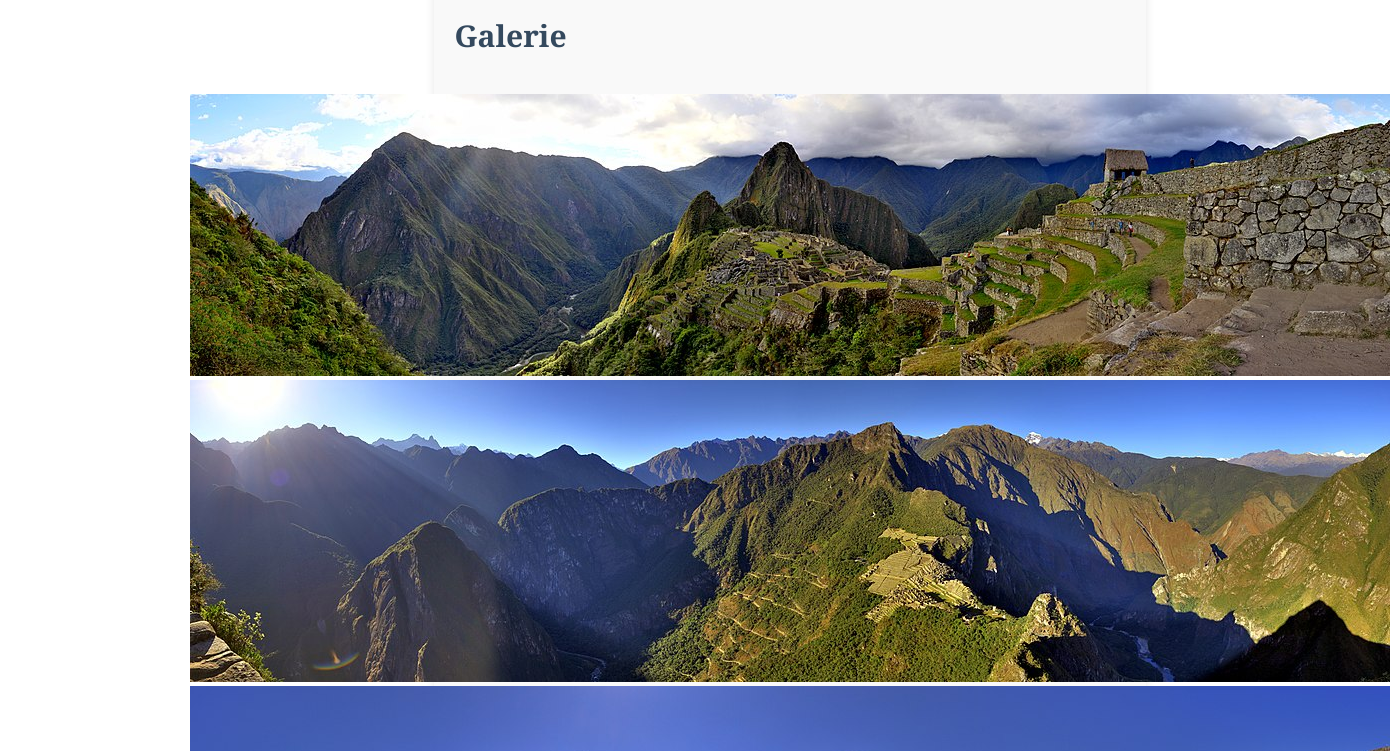
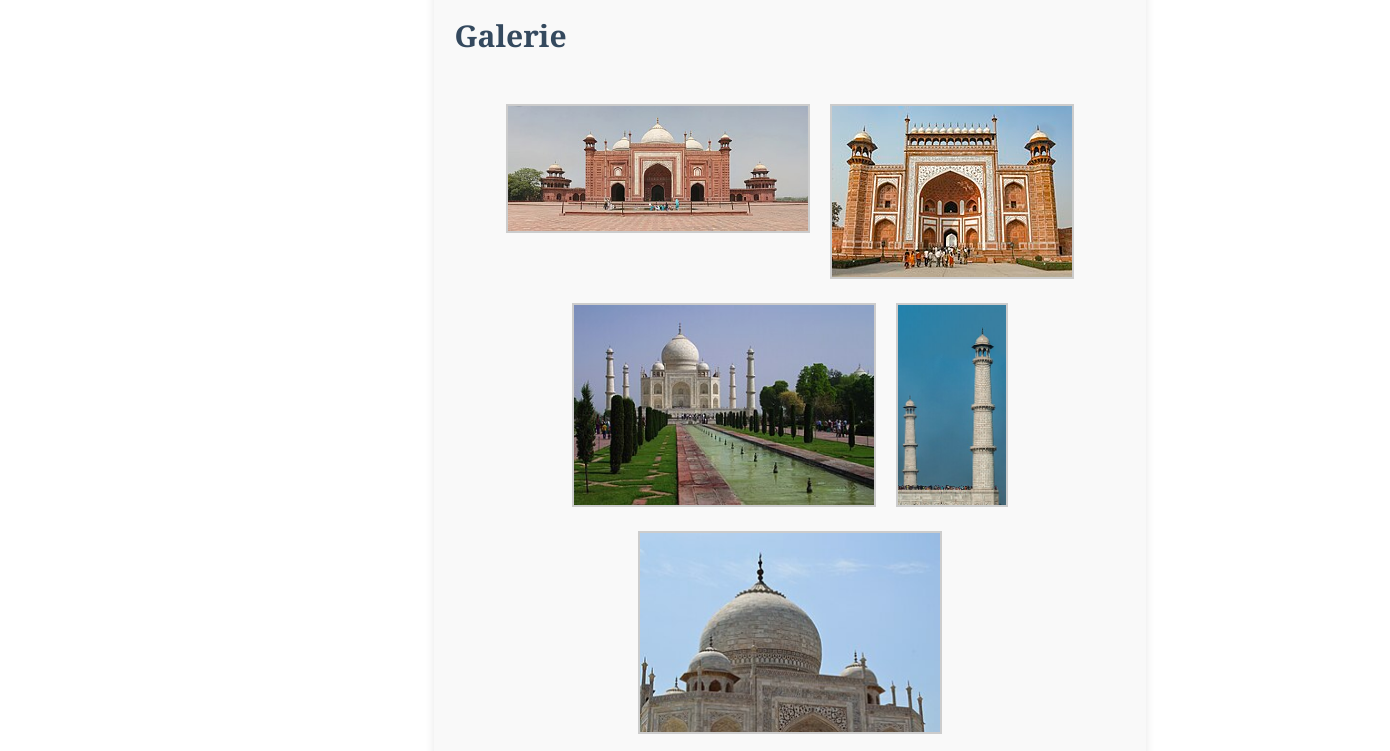
Before and after one commit to duc48/merveilles-monde, a plain HTML site: page tajmahal.html in a window 1280 px wide. Shown: the part 1744-2495 px from the top of the page, 1390 px wide, since content can reach past the window. Drawn offline with Linux system fonts and the light colour scheme.

Commit message:
Add files via upload

```diff
--- a/style.css
+++ b/style.css
@@ -1,7 +1,6 @@
 #principal{
     padding: 0px;
     width: 80%;
-    /*display: block;*/
     margin: auto;
 }
 
@@ -80,28 +79,25 @@ h3 {
 
 }
 .jpg1 {
-    /* Add your styles here */
     display: block;
     margin: left;
     padding: 0px;
     width: 100%;
     height: 800px;
 }
-#imgspresentation {
-    /* Add your styles here */
-    width: 150px;
-}
+
 #navgallery {
     display: flex;
     flex-wrap: wrap;
     justify-content: center;
     padding: 20px;
 }
-#fhgallery {
+.imggallery {
     margin: 10px;
     border: 2px solid #ccc;
     overflow: hidden;
-    min-width:10%;
+    max-width: 300px;
+    max-height: 200px;
 }
 #intro {
     text-align: justify;
--- a/tajmahal.html
+++ b/tajmahal.html
@@ -72,16 +72,19 @@
                     <h2 id="tajgallery">Galerie</h2>
                     <nav id="navgallery">
                         <div>
-                            <img src="MachuPicchu2.jpg" alt="MachuPicchu2" class="imggallery">
+                            <img src="Taj2.jpg" alt="Taj2.jpg" class="imggallery">
                         </div>
                         <div>
-                            <img src="MachuPicchu3.jpg" alt="MachuPicchu3" class="imggallery">
+                            <img src="Taj3.jpg" alt="Taj3.jpg" class="imggallery">
                         </div>
                         <div>
-                            <img src="MachuPicchu4.jpg" alt="MachuPicchu4.jpg" class="imggallery">
+                            <img src="Taj4.jpg" alt="Taj4.jpg" class="imggallery">
                         </div>
                         <div>
-                            <img src="MachuPicchu5.jpg" alt="MachuPicchu5.jpg" class="imggallery">
+                            <img src="Taj5.jpg" alt="Taj5.jpg" class="imggallery">
+                        </div>
+                        <div>
+                            <img src="Taj6.jpg" alt="Taj6.jpg" class="imggallery">
                         </div>
                     </nav>
                 </article>
```
Also changed, not shown: Taj2.jpg (added), Taj3.jpg (added), Taj4.jpg (added), Taj5.jpg (added), Taj6.jpg (added).
